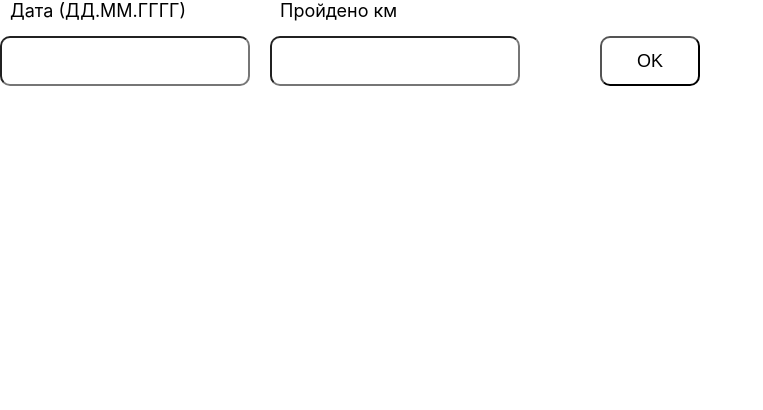
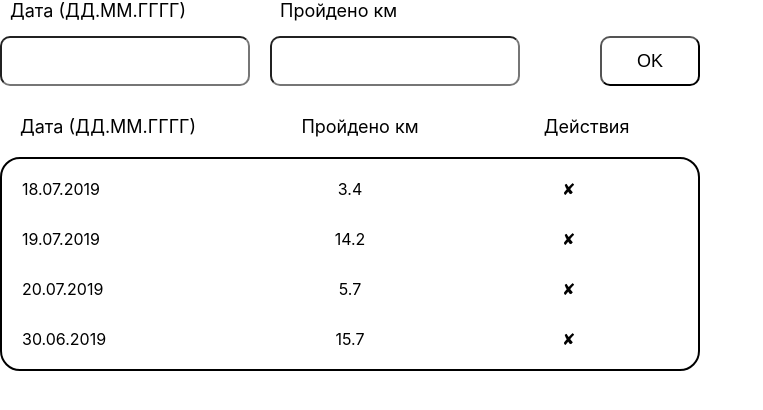
Before and after one commit to nifantyev/netology-forms-steps, a React (Create React App) app: page / in a window 1280 px wide. Shown: the top 410 px of the page, without its empty margins (0-763 px from the left). Built offline with nearby package versions, Linux system fonts and the light colour scheme.

Commit message:
Реализовал компонент TrainingList

```diff
--- a/src/App.css
+++ b/src/App.css
@@ -56,3 +56,54 @@ html {
   cursor: pointer;
   font-size: 18px;
 }
+
+/*************************************************************
+  List
+**************************************************************/
+
+.training-list {
+  width: 700px;
+}
+
+.header {
+  display: flex;
+  margin-bottom: 20px;
+  padding-left: 20px;
+  font-size: 18px;
+}
+
+.header__date, .header__distance, .header__actions {
+  flex-basis: 100%;
+}
+
+.header__distance, .header__actions {
+  text-align: center;
+}
+
+.list {
+  border: 2px solid black;
+  border-radius: 20px;
+  padding: 20px;
+}
+
+.training {
+  width: 100%;
+  display: flex;
+}
+
+.training:not(:last-child) {
+  margin-bottom: 30px;
+}
+
+.training__date, .training__distance, .training__actions {
+  flex-basis: 100%;
+}
+
+.training__distance, .training__actions {
+  text-align: center;
+}
+
+.training__actions a {
+  color: black;
+  text-decoration: none;
+}
--- a/src/App.js
+++ b/src/App.js
@@ -1,8 +1,24 @@
 import './App.css';
 import TrainingForm from './components/TrainingForm';
+import TrainingList from './components/TrainingList';
+import TrainingModel from './models/TrainingModel';
 
 function App() {
-  return <TrainingForm onSave={(training) => console.log(training)} />;
+  const trainings = [
+    new TrainingModel('18.07.2019', 3.4),
+    new TrainingModel('19.07.2019', 14.2),
+    new TrainingModel('20.07.2019', 5.7),
+    new TrainingModel('30.06.2019', 15.7),
+  ];
+  return (
+    <>
+      <TrainingForm onSave={(training) => console.log(training)} />
+      <TrainingList
+        trainings={trainings}
+        onDelete={(date) => console.log(`Удаление ${date}`)}
+      />
+    </>
+  );
 }
 
 export default App;
--- /dev/null
+++ b/src/components/TrainingList.js
@@ -0,0 +1,40 @@
+import React from 'react';
+import PropTypes from 'prop-types';
+import TrainingModel from '../models/TrainingModel';
+
+const TrainingList = ({ trainings, onDelete }) => {
+  const handleDelete = (evt, date) => {
+    evt.preventDefault();
+    onDelete(date);
+  };
+
+  return (
+    <div className="training-list">
+      <div className="header">
+        <div className="header__date">Дата (ДД.ММ.ГГГГ)</div>
+        <div className="header__distance">Пройдено км</div>
+        <div className="header__actions">Действия</div>
+      </div>
+      <div className="list">
+        {trainings.map((o) => (
+          <div className="training" key={o.date}>
+            <div className="training__date">{o.date}</div>
+            <div className="training__distance">{o.distance}</div>
+            <div className="training__actions">
+              <a href="#/" onClick={(evt) => handleDelete(evt, o.date)}>
+                ✘
+              </a>
+            </div>
+          </div>
+        ))}
+      </div>
+    </div>
+  );
+};
+
+TrainingList.propTypes = {
+  trainings: PropTypes.arrayOf(PropTypes.instanceOf(TrainingModel)).isRequired,
+  onDelete: PropTypes.func.isRequired,
+};
+
+export default TrainingList;
```
